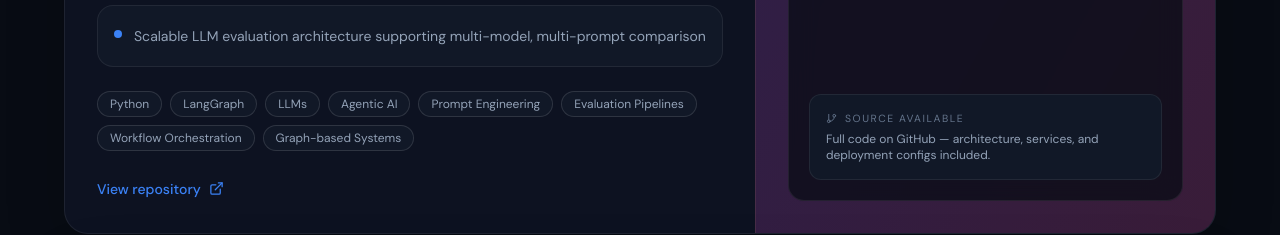
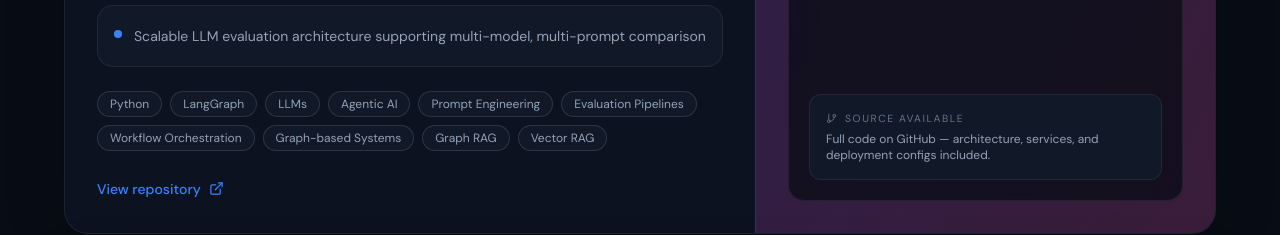
Before and after one commit to Tonyy131/Antony_portfolio, a Next.js app: page / in a window 1280 px wide. Shown: the part 5140-5375 px from the top of the page. Built offline with nearby package versions, Linux system fonts and the light colour scheme; a web font is replaced by a local one.

Commit message:
adding RAG to technology stack

```diff
--- a/app/page.tsx
+++ b/app/page.tsx
@@ -271,8 +271,10 @@ const PROJECTS: {
       "Evaluation Pipelines",
       "Workflow Orchestration",
       "Graph-based Systems",
+      "Graph RAG",
+      "Vector RAG"
     ],
-    link: "https://github.com/Tonyy131",
+    link: "https://github.com/mohamed-abdulbaki22/ChatGUC.git",
     accent: "from-purple-500/20 to-pink-500/20",
     panel: {
       type: "stats",
```
